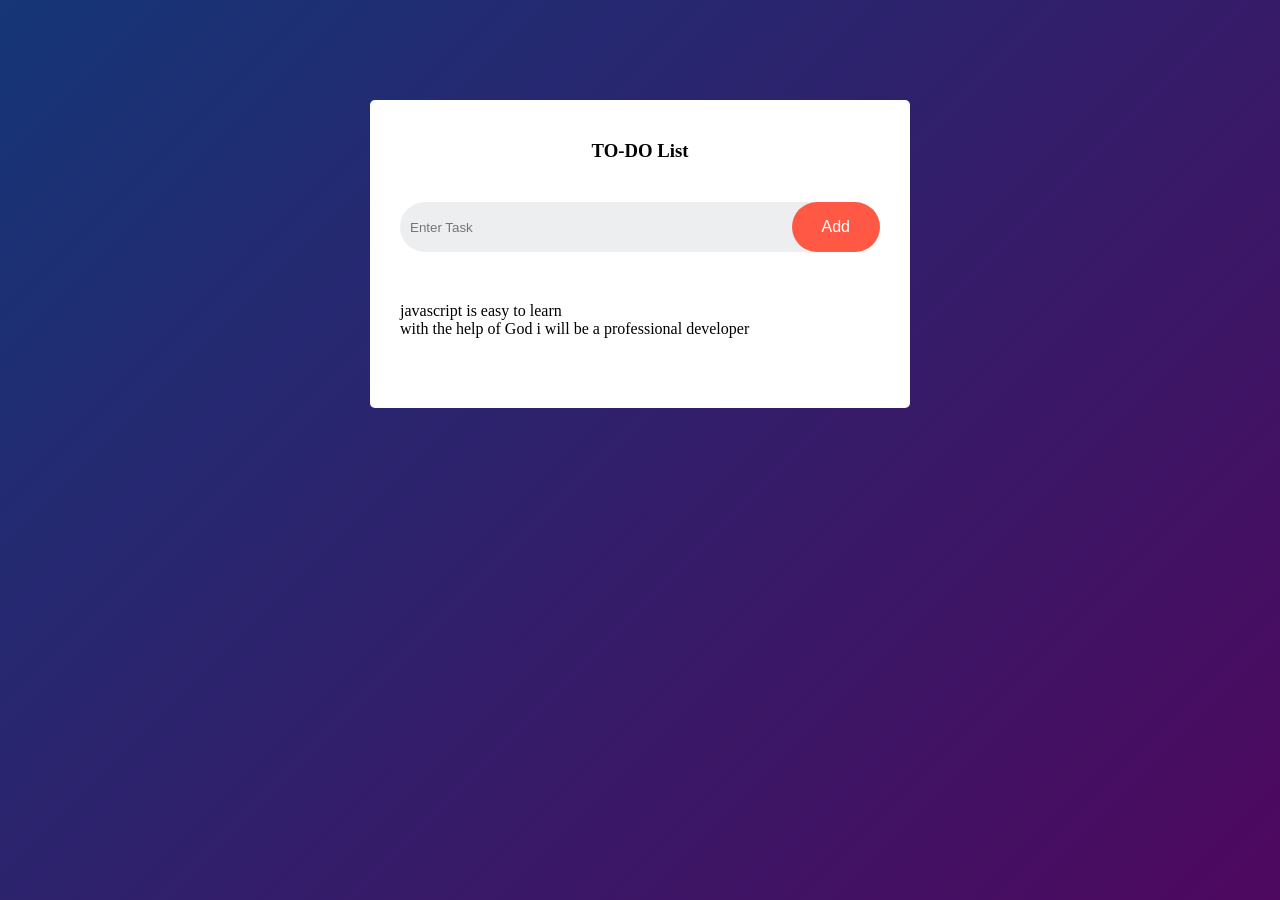
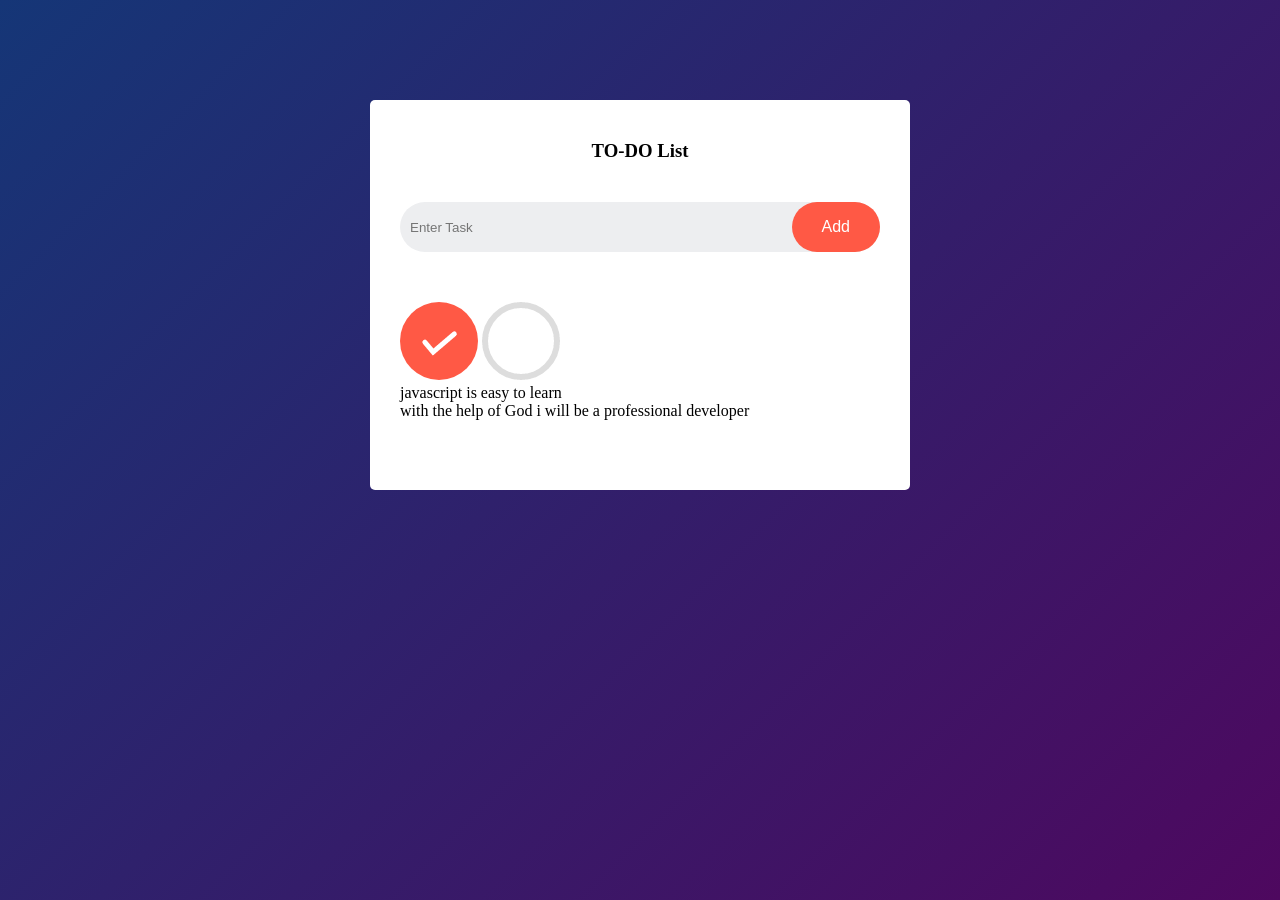
Before and after one commit to AnthonyJustice819/To-Do-List-app, a plain HTML site: page index.html in a window 1280 px wide. Drawn offline with Linux system fonts and the light colour scheme.

Commit message:
added images

```diff
--- a/index.html
+++ b/index.html
@@ -19,6 +19,8 @@
       </div>
          <div class="list">
             <ul>
+              <img src="/images/checked.png" alt="">
+              <img src="/images/unchecked.png" alt="">
                 <li>javascript is easy to learn</li>
                 <li>with the help of God i will be a professional developer</li>
             </ul>
```
Also changed, not shown: images/checked.png (added), images/icon.png (added), images/unchecked.png (added).
